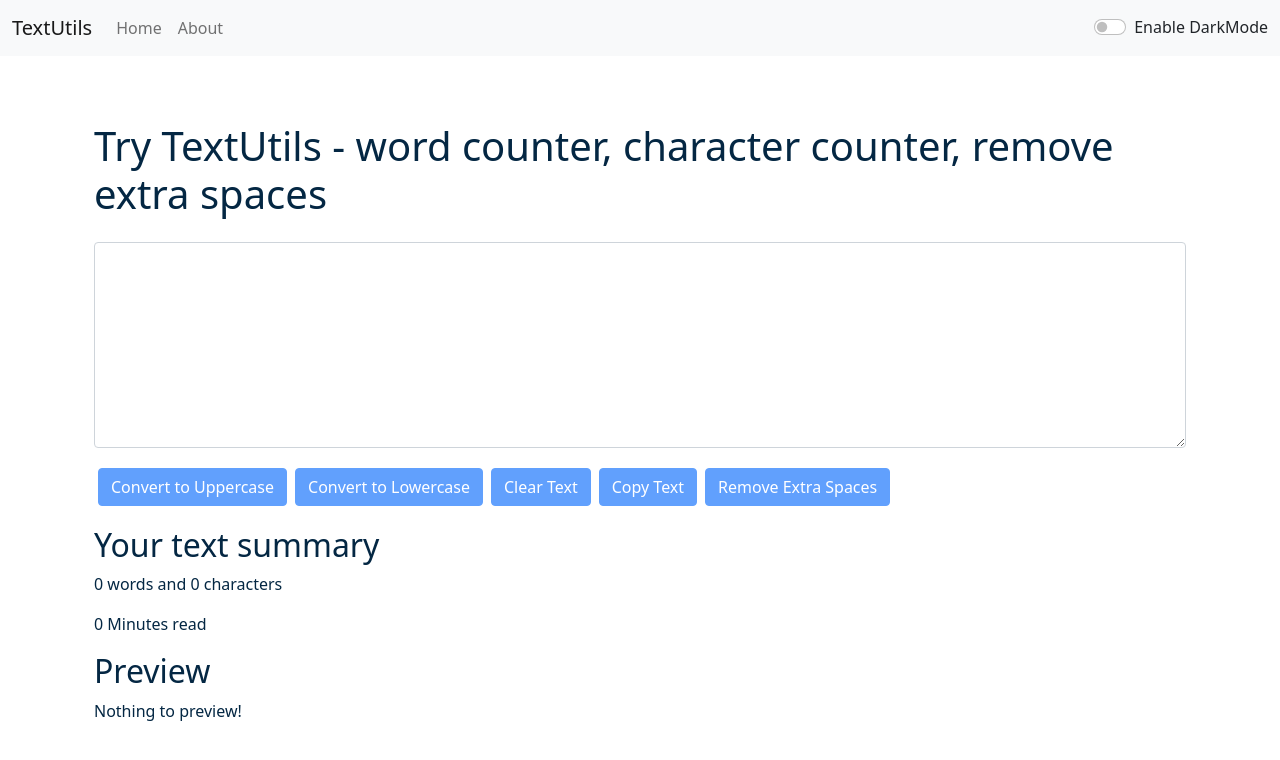
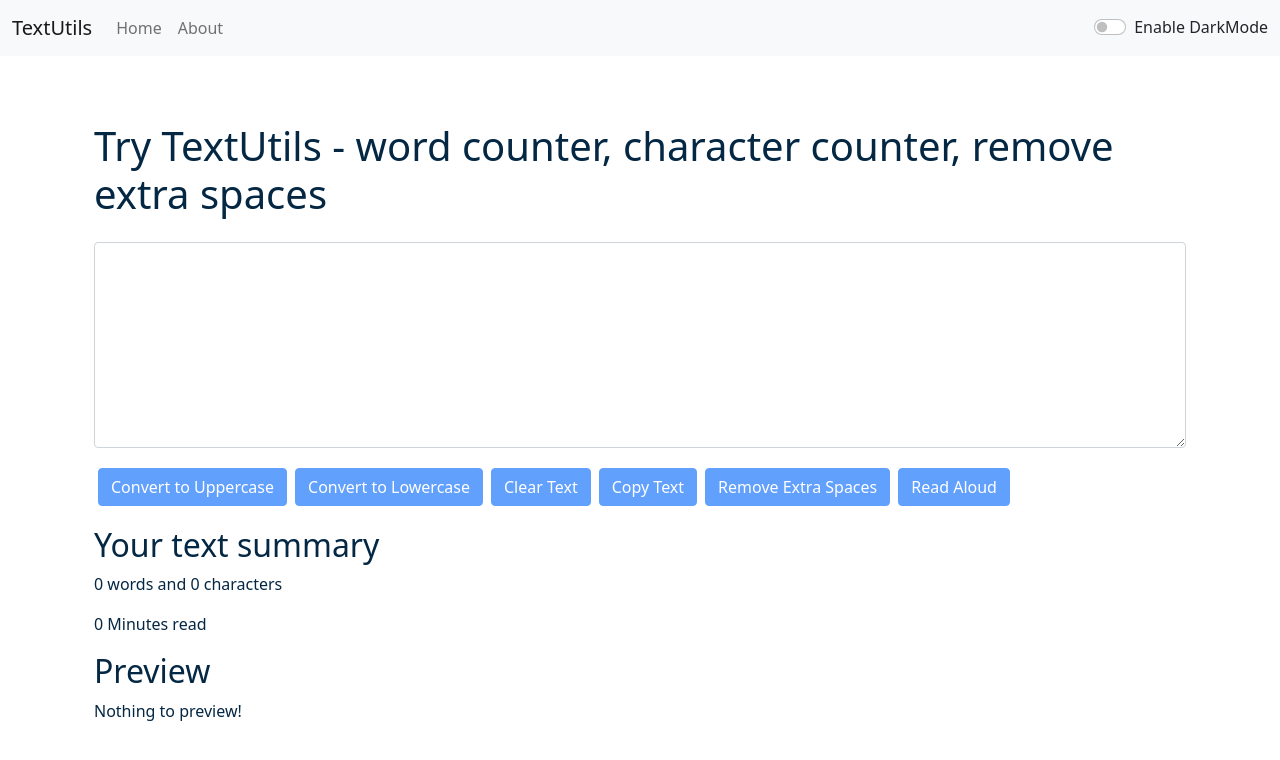
Before and after one commit to prabhat7k/Hactoberfest22, a React (Create React App) app: page / in a window 1280 px wide. Shown: the top 760 px of the page. Built offline with nearby package versions, Linux system fonts and the light colour scheme.

Commit message:
added text to speech functionality

```diff
--- a/src/components/TextForm.js
+++ b/src/components/TextForm.js
@@ -37,6 +37,17 @@
         props.showAlert("Extra spaces removed!", "success");
     }
 
+    const handleReadAloud = () => {
+        if ('speechSynthesis' in window) {
+            var synth = speechSynthesis;
+            var utterance = new SpeechSynthesisUtterance(text);
+            synth.speak(utterance);
+        }
+        else {
+            alert("speech synthesis not supported ")
+        }
+    }
+
     const [text, setText] = useState('');
     // text = "new text"; // Wrong way to change the state
     // setText("new text"); // Correct way to change the state
@@ -52,6 +63,7 @@
             <button disabled={text.length===0} className="btn btn-primary mx-1 my-1" onClick={handleClearClick}>Clear Text</button>
             <button disabled={text.length===0} className="btn btn-primary mx-1 my-1" onClick={handleCopy}>Copy Text</button>
             <button disabled={text.length===0} className="btn btn-primary mx-1 my-1" onClick={handleExtraSpaces}>Remove Extra Spaces</button>
+            <button disabled={text.length===0} className="btn btn-primary mx-1 my-1" onClick={handleReadAloud}>Read Aloud</button>
         </div>
         <div className="container my-3" style={{color: props.mode==='dark'?'white':'#042743'}}>
             <h2>Your text summary</h2>
```
